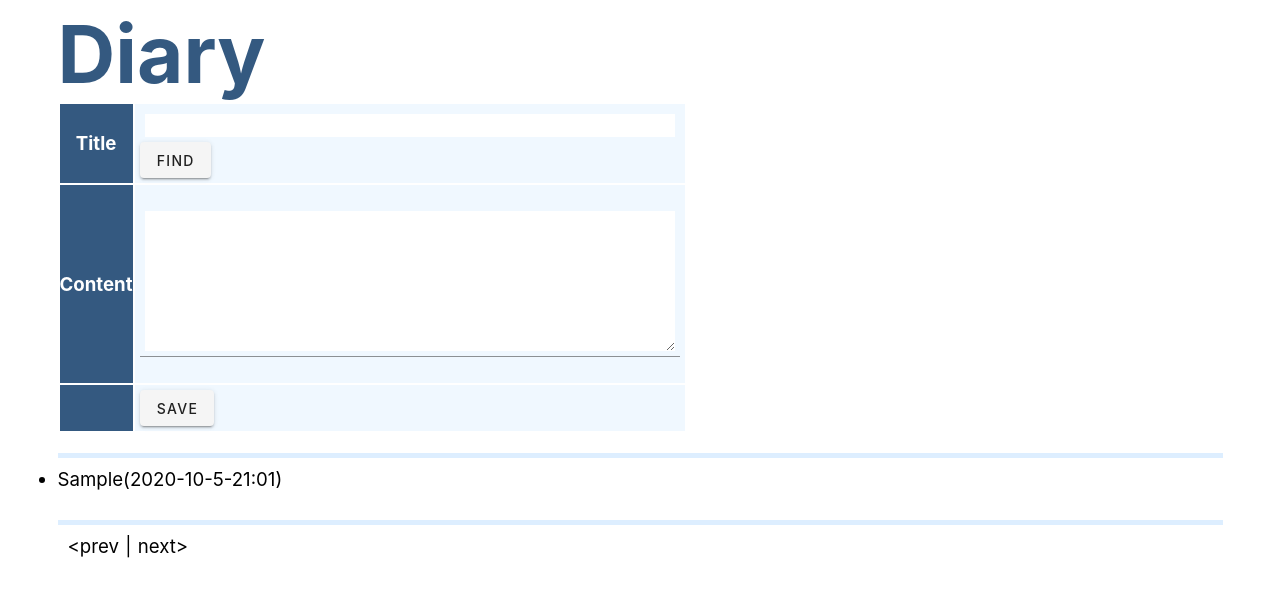
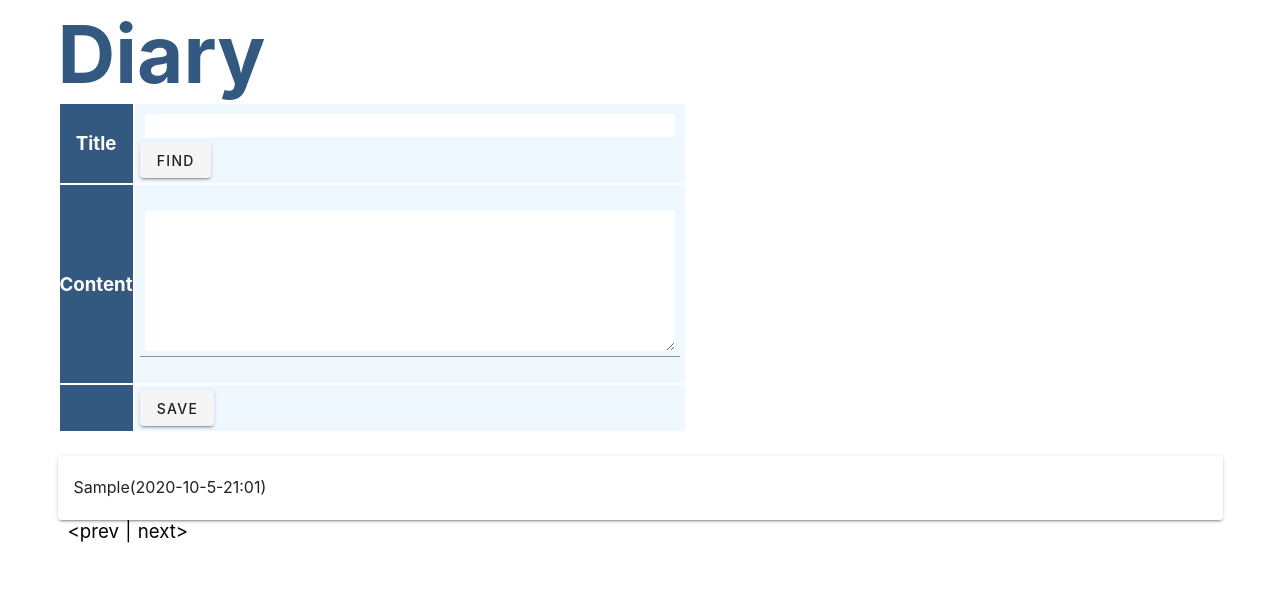
Before and after one commit to Yuma-Nagaoka/diary, a Nuxt app: page /diary in a window 1280 px wide. Both pictures are taken after typing "Sample", "Sample" into the empty fields and a click on the button "SAVE". Shown: the top 596 px of the page. Built offline with nearby package versions, Linux system fonts and the light colour scheme.

Commit message:
Change list to v-list

```diff
--- a/pages/diary.vue
+++ b/pages/diary.vue
@@ -27,13 +27,22 @@
                 </td>
             </tr>
         </table>
-        <hr>
-        <ul class="list" v-if="sel_flg == false">
-            <li v-for="(item, index) in page_items" :key="index">
-                <span @click="select(item)">{{ item.title }}({{ item.created }})</span>
-            </li>
-        </ul>
-        <hr>
+        <!-- <hr> -->
+        <br>
+        <v-card>
+            <v-list list v-if="sel_flg == false">
+                <v-list-item
+                    v-for="(item, index) in page_items"
+                    :key="index"
+                    @click="select(item)"
+                >
+                    <v-list-item-content>
+                        <v-list-item-title>{{ item.title }}({{ item.created }})</v-list-item-title>
+                    </v-list-item-content>
+                </v-list-item>
+            </v-list>
+        </v-card>
+        <!-- <hr> -->
         <div class="nav"><span @click="prev">&lt;prev</span> | <span @click="next">next&gt;</span></div>
     </div>
 </template>
```
Also changed, not shown: develop.txt.
